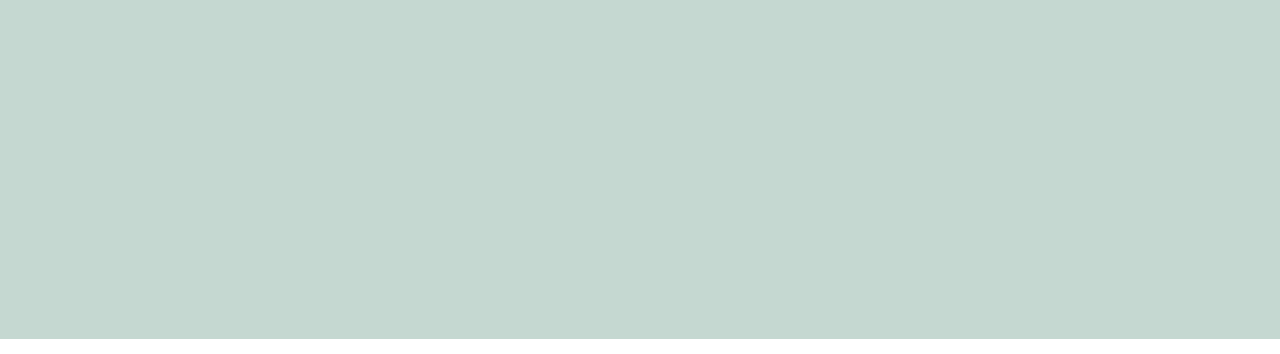
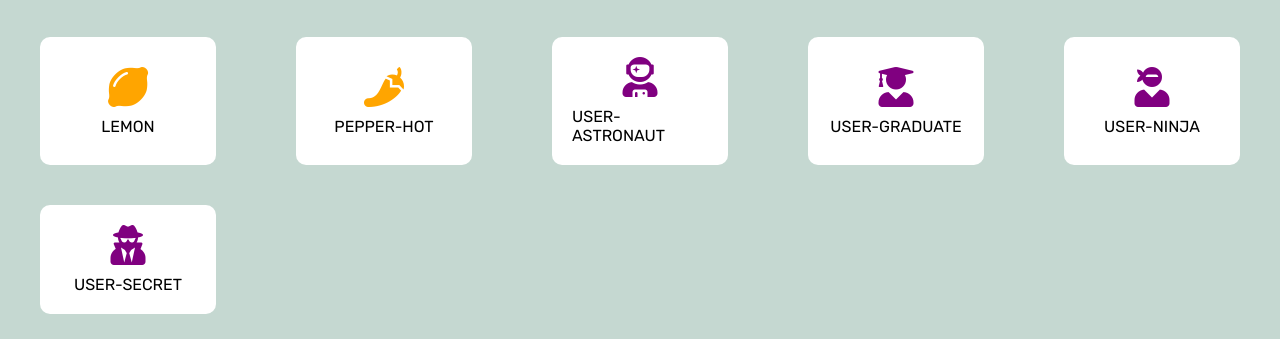
Before and after one commit to cristark/js-es6-icons, a plain HTML site: page index.html in a window 1280 px wide. Shown: the part 461-815 px from the top of the page. Drawn offline with nearby package versions, Linux system fonts and the light colour scheme.

Commit message:
appen icons & types select to html

```diff
--- a/css/style.css
+++ b/css/style.css
@@ -69,6 +69,7 @@ main {
   flex-direction: column;
   justify-content: center;
   align-items: center;
+  cursor: pointer;
 }
 
 .icon_box i {
--- a/index.html
+++ b/index.html
@@ -36,10 +36,10 @@
     <!-- MAIN -->
     <main>
         <section class="container">
-            <div class="icon_box">
+            <!-- <div class="icon_box">
                 <i class="fas fa-cat"></i>
                 <p>cat</p>
-            </div>
+            </div> -->
         </section>
     </main>
 
--- a/js/script.js
+++ b/js/script.js
@@ -133,4 +133,28 @@ $(document).ready(() => {
 
     console.log(coloredIcons);
 
+    // Attraverso il template literal creo le icone su doc HTML tramite Js
+    coloredIcons.forEach(element => {
+
+        const {name, family, prefix, color} = element;
+        $('.container').append(
+            `
+            <div class="icon_box">
+                    <i class="${family} ${prefix}${name}" style="color:${color}"></i>
+                    <p>${name}</p>
+                </div>
+            `
+        );
+
+    });
+
+    // Creo categorie nella select in base al tipo di icona, sfruttando l'array creato in precedenza
+    iconType.forEach(element => {
+        $('#filter_opt').append(
+            `
+            <option value="${element.toUpperCase()}">${element.toUpperCase()}</option>
+            `
+        );
+    });
+
 });
```
